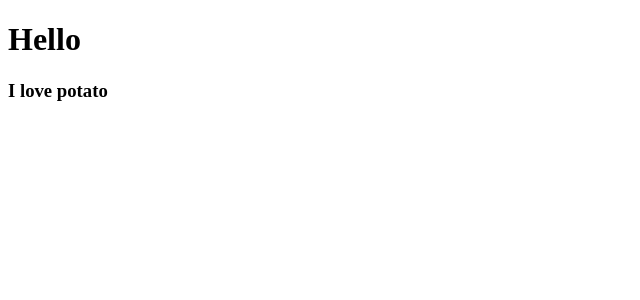
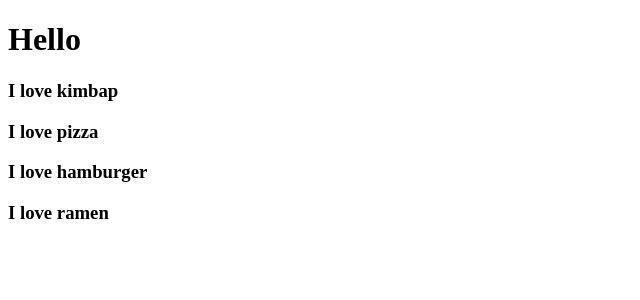
Before and after one commit to sungwon2054/React, a React (Create React App) app in the folder LeeJehwan/movie/: page / in a window 1280 px wide. Shown: the top 300 px of the page, without its empty margins (0-640 px from the left). Built offline with nearby package versions, Linux system fonts and the light colour scheme.

Commit message:
#2.1 Reusable Components with JSX + Props

```diff
--- a/LeeJehwan/movie/src/App.js
+++ b/LeeJehwan/movie/src/App.js
@@ -1,11 +1,17 @@
 import React from "react";
-import Potato from "./Potato";
+
+function Food({ favourite }) {
+  return <h3>I love {favourite}</h3>;
+}
 
 function App() {
   return (
     <div>
       <h1>Hello</h1>
-      <Potato />
+      <Food favourite='kimbap' />
+      <Food favourite='pizza' />
+      <Food favourite='hamburger' />
+      <Food favourite='ramen' />
     </div>
   );
 }
--- a/LeeJehwan/movie/src/Potato.js
+++ /dev/null
@@ -1,7 +0,0 @@
-import React from "react";
-
-function Potato() {
-  return <h3>I love potato</h3>;
-}
-
-export default Potato;
```
